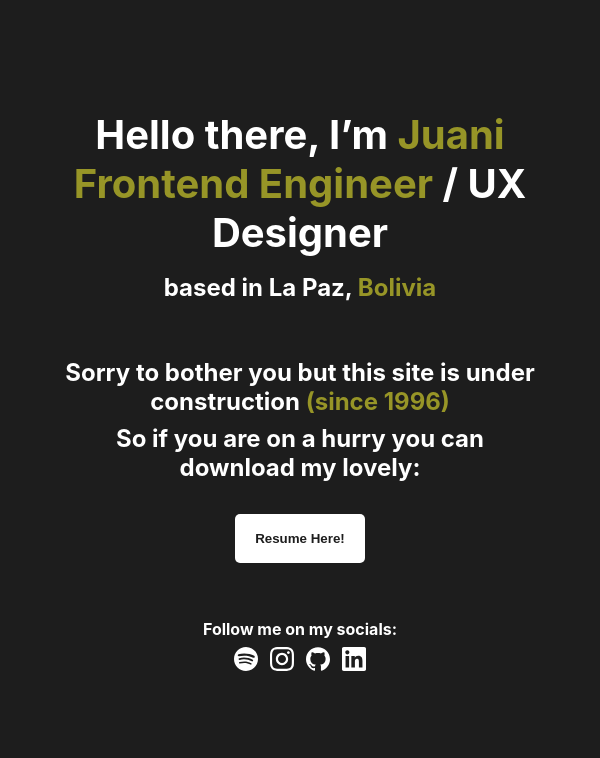
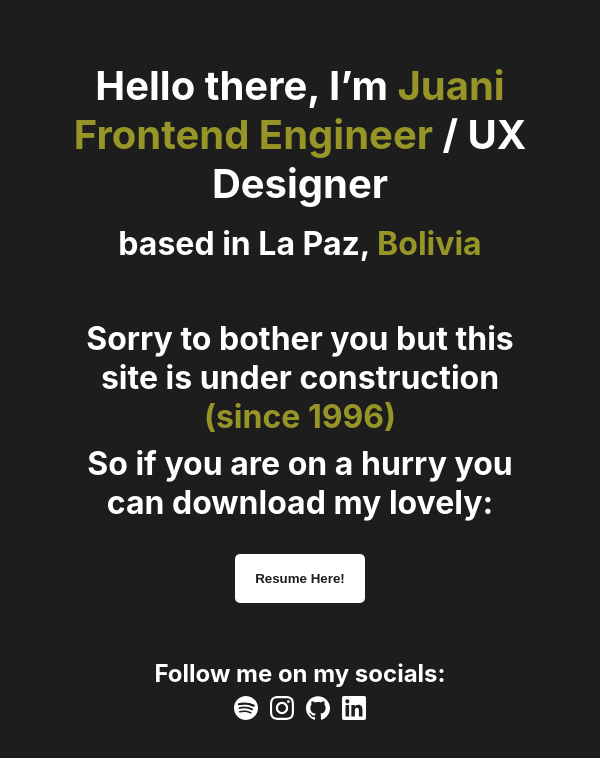
Before and after one commit to DrunkOldDog/portfolio, a Next.js app: page / in a window 600 px wide. Shown: the top 758 px of the page. Built offline with nearby package versions, Linux system fonts and the light colour scheme.

Commit message:
Add material design breakpoints for mobile and tablet styles

```diff
--- a/styles/globals.css
+++ b/styles/globals.css
@@ -66,7 +66,7 @@
 }
 
 /* Mobile */
-@media screen and (max-width: 360px) {
+@media screen and (max-width: 600px) {
   .container {
     padding: 32px 40px;
   }
@@ -85,7 +85,7 @@
 }
 
 /* Tablet */
-@media screen and (max-width: 600px) and (min-width: 360px) {
+@media screen and (max-width: 904px) and (min-width: 600px) {
   .container {
     padding: 32px 64px;
   }
@@ -95,10 +95,10 @@
   }
 
   h2 {
-    font-size: 24px;
+    font-size: 32px;
   }
 
   h3 {
-    font-size: 16px;
+    font-size: 24px;
   }
 }
```
